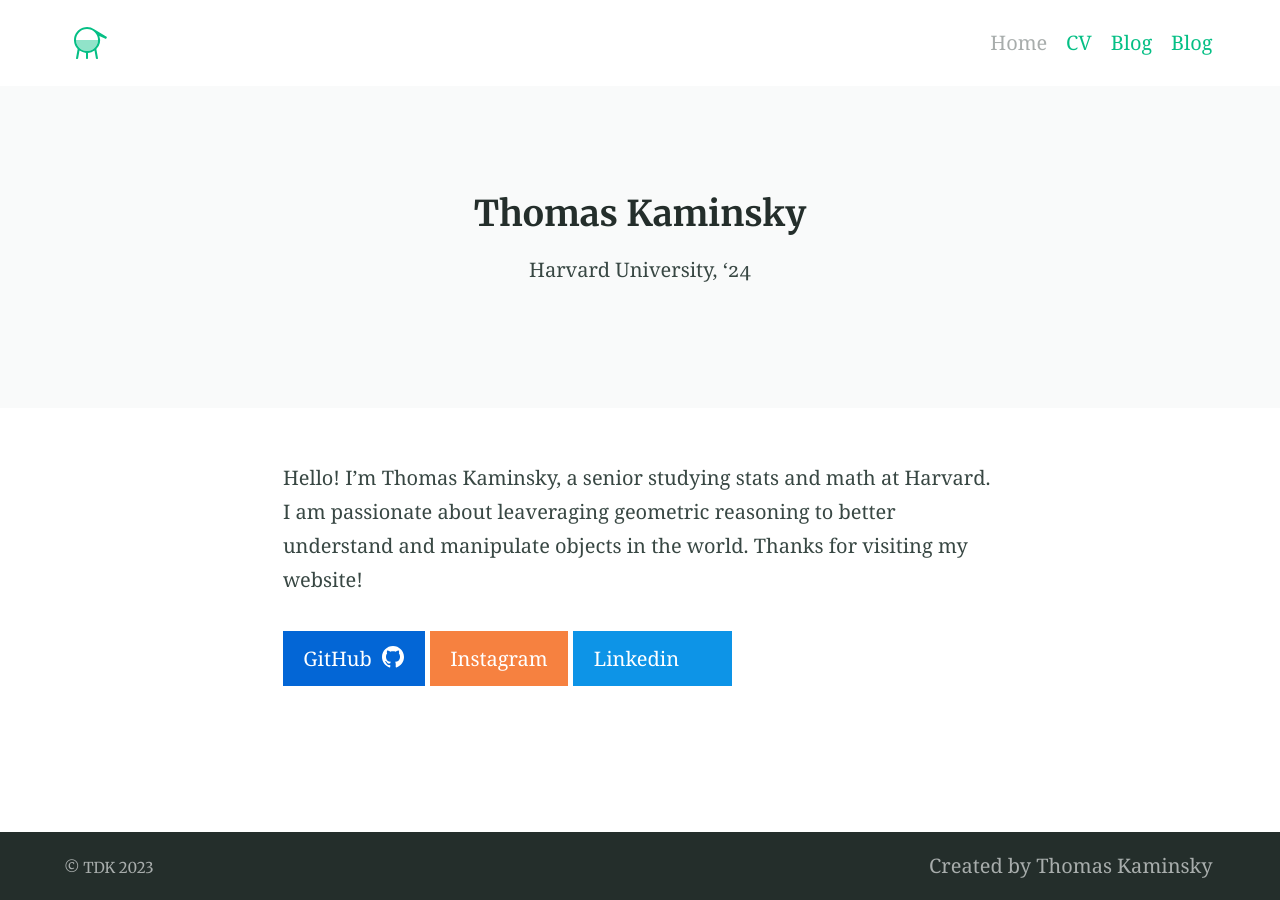
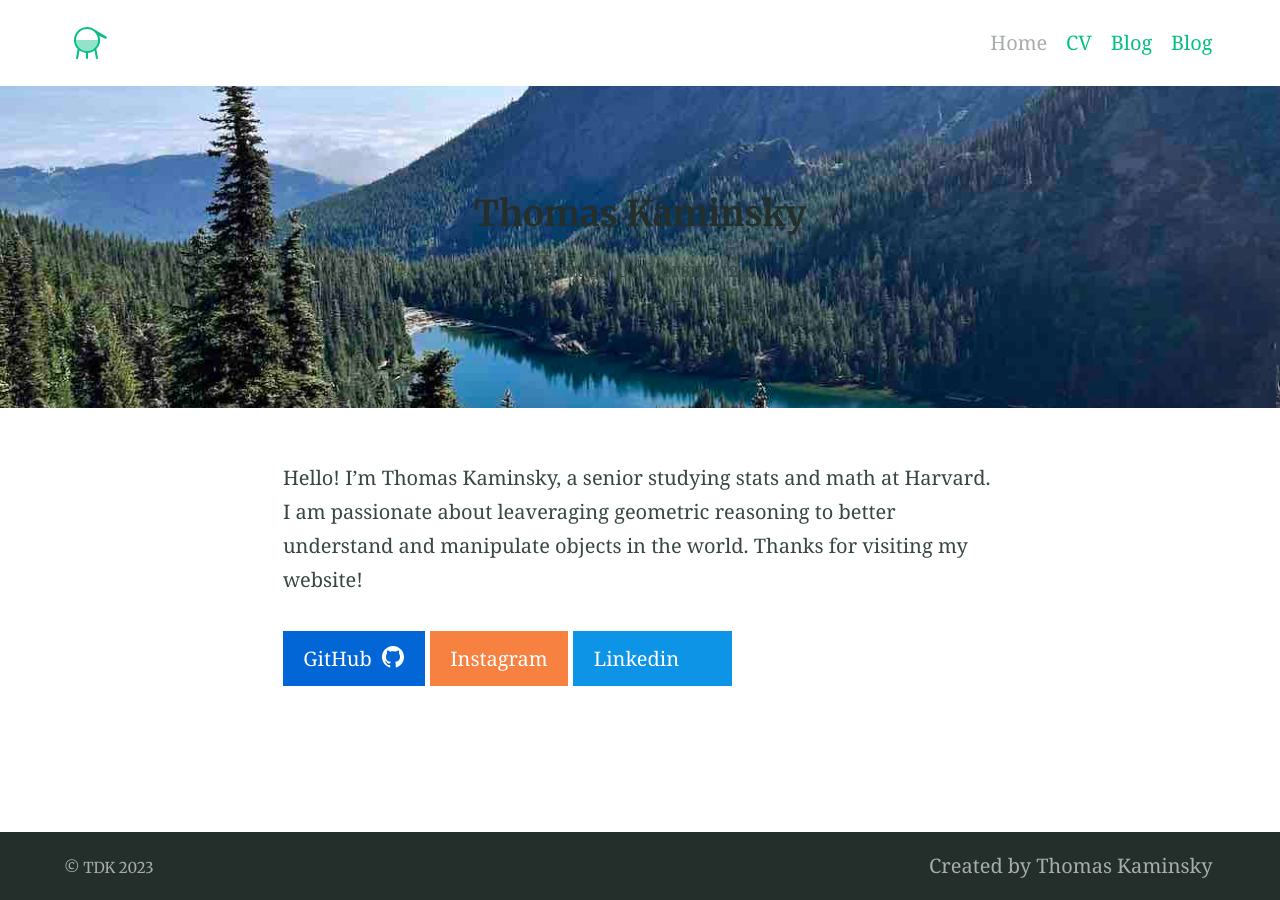
Before and after one commit to tkaminsky/tkaminsky.github.io, a Jekyll site: the page built from index.md, in a window 1280 px wide. Built offline with Jekyll 4.4.1, drawn with Linux system fonts in a browser that asks for light colours.

Commit message:
Update index.md

```diff
--- a/index.md
+++ b/index.md
@@ -3,7 +3,7 @@ title:
 feature_text: |
   ## Thomas Kaminsky
   Harvard University, '24
-feature_image: (cover_im.jpg)
+feature_image: /cover_im.jpg
 excerpt: "Hello! I'm Thomas Kaminsky, a senior studying stats and math at Harvard. I am passionate about leaveraging geometric reasoning to better understand and manipulate objects in the world. Thanks for visiting my website!"
 ---
 
```
